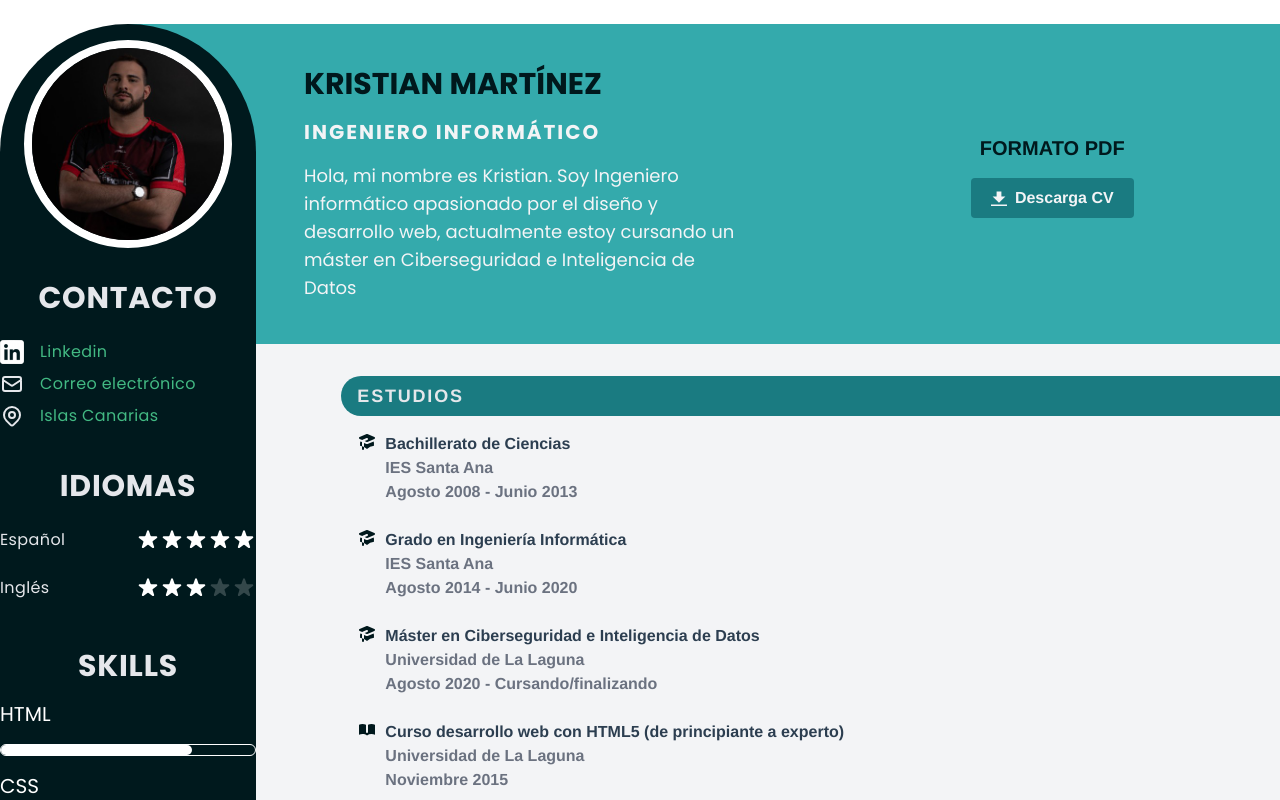
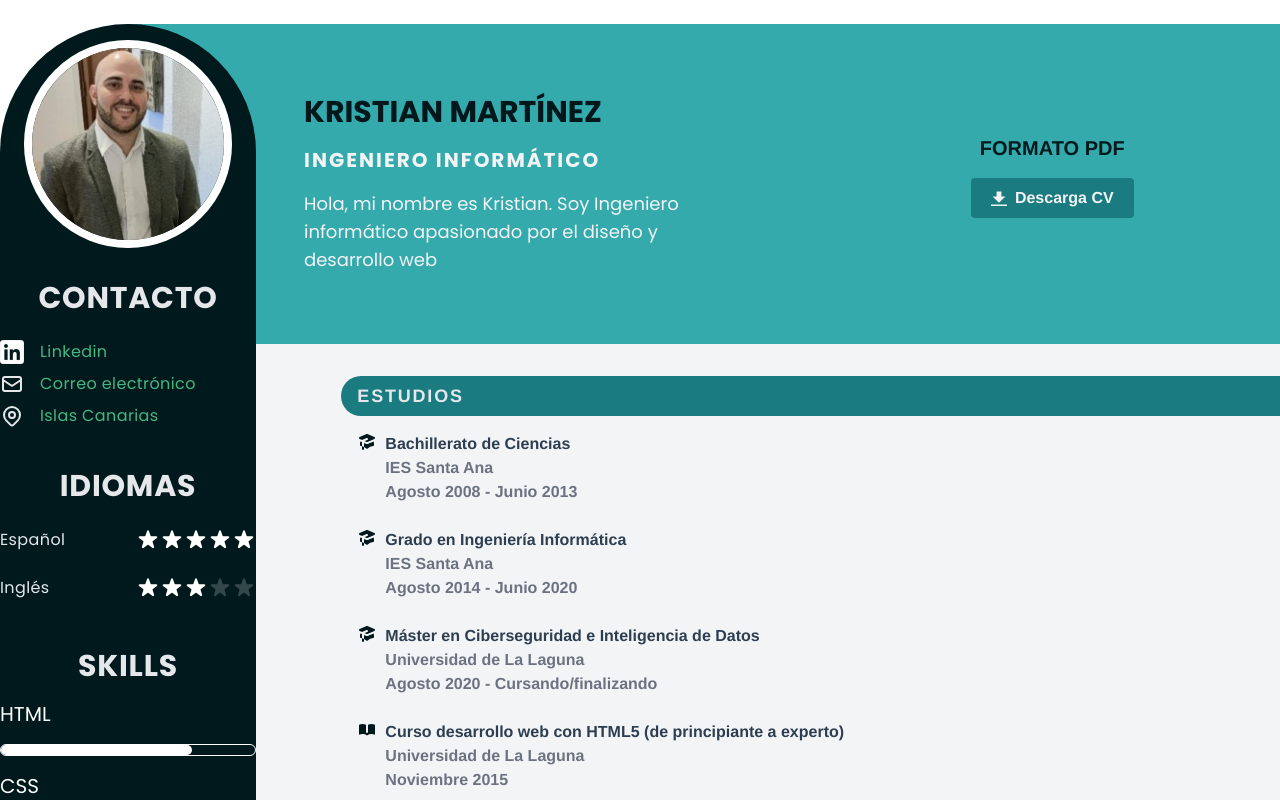
Before and after one commit to Zellokr/cv, a Vue app: page / in a window 1280 px wide. Shown: the top 800 px of the page. Built offline with nearby package versions, Linux system fonts and the light colour scheme.

Commit message:
Actualización cv

```diff
--- a/src/components/Body/AboutMe.vue
+++ b/src/components/Body/AboutMe.vue
@@ -8,7 +8,7 @@
             <span class="font-bold text-3xl text-blackblue uppercase">kristian martínez</span>
             <span class=" text-gray-100 text-xl font-semibold uppercase tracking-widest invisible lg:visible"> ingeniero informático</span>
             <p class=" text-gray-100 lg:text-left text-center font-medium lg:text-lg w-8/12 -mt-4 lg:-mt-0">
-                Hola, mi nombre es Kristian. Soy Ingeniero informático apasionado por el diseño y desarrollo web, actualmente estoy cursando un máster en Ciberseguridad e Inteligencia de Datos
+                Hola, mi nombre es Kristian. Soy Ingeniero informático apasionado por el diseño y desarrollo web
             </p>
         </div>
         <div class="flex flex-col w-1/5 items-center">
```
Also changed, not shown: public/kristian.jpg.
